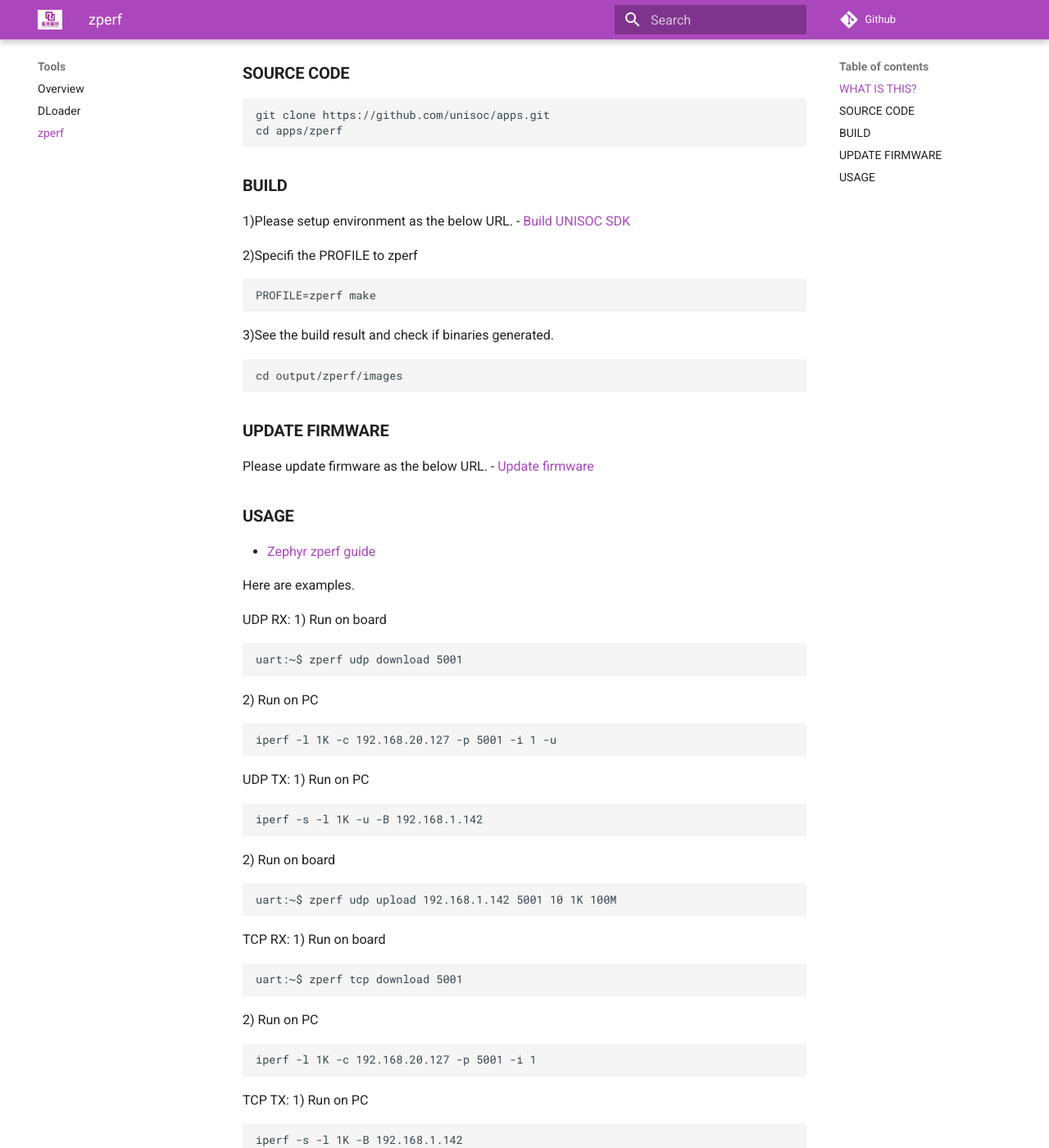
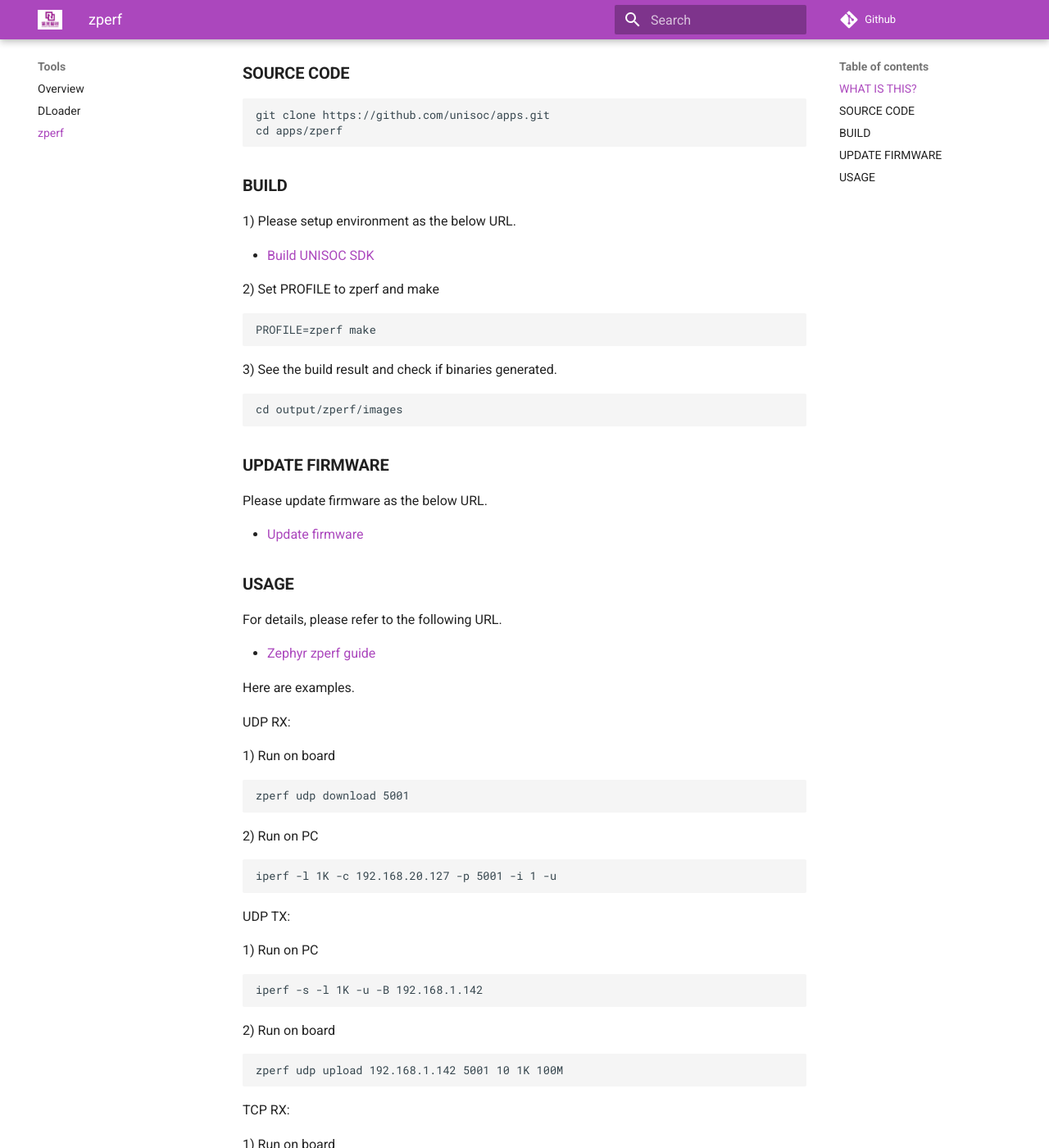
Before and after one commit to unisoc/documentation, an MkDocs documentation site: the page built from docs/tools/zperf.md, in a window 1280 px wide and 1400 px high, scrolled down 257 px. Shown: the whole window at 82% size. Built offline with MkDocs 1.6.1 and Material for MkDocs 9.7.7, drawn with Linux system fonts in a browser that asks for light colours; comment, search, counter and statistics services are not loaded; some of the changed text lies outside the part shown.

Commit message:
docs: tools: Make zperf doc friendly
Tweak format of zperf doc, making it readable.

Signed-off-by: Bub Wei <bub.wei@unisoc.com>

````diff
--- a/docs/tools/zperf.md
+++ b/docs/tools/zperf.md
@@ -11,14 +11,15 @@ cd apps/zperf
 ```
 
 ### **BUILD**
-1)Please setup environment as the below URL.
+1) Please setup environment as the below URL.
+
 - [Build UNISOC SDK](../sdk/build.md)
 
-2)Specifi the PROFILE to zperf
+2) Set PROFILE to zperf and make
 ```shell
 PROFILE=zperf make
 ```
-3)See the build result and check if binaries generated.
+3) See the build result and check if binaries generated.
 
 ```shell
 cd output/zperf/images
@@ -26,18 +27,22 @@ cd output/zperf/images
 
 ### **UPDATE FIRMWARE**
 Please update firmware as the below URL.
+
 - [Update firmware](../sdk/update_firmware.md)
 
 
 ### **USAGE**
+For details, please refer to the following URL.
+
 - [Zephyr zperf guide](http://docs.zephyrproject.org/latest/samples/net/zperf/README.html)
 
 Here are examples.
 
 UDP RX:
+
 1) Run on board
 ```shell
-uart:~$ zperf udp download 5001
+zperf udp download 5001
 ```
 2) Run on PC
 ```shell
@@ -45,19 +50,21 @@ iperf -l 1K -c 192.168.20.127 -p 5001 -i 1 -u
 ```
 
 UDP TX:
+
 1) Run on PC
 ```shell
 iperf -s -l 1K -u -B 192.168.1.142
 ```
 2) Run on board
 ```shell
-uart:~$ zperf udp upload 192.168.1.142 5001 10 1K 100M
+zperf udp upload 192.168.1.142 5001 10 1K 100M
 ```
 
 TCP RX:
+
 1) Run on board
 ```shell
-uart:~$ zperf tcp download 5001
+zperf tcp download 5001
 ```
 2) Run on PC
 ```shell
@@ -65,11 +72,12 @@ iperf -l 1K -c 192.168.20.127 -p 5001 -i 1
 ```
 
 TCP TX:
+
 1) Run on PC
 ```shell
 iperf -s -l 1K -B 192.168.1.142
 ```
 2) Run on board
 ```shell
-uart:~$ zperf tcp upload 192.168.1.142 5001 10 1K 100M
+zperf tcp upload 192.168.1.142 5001 10 1K 100M
 ```
````
